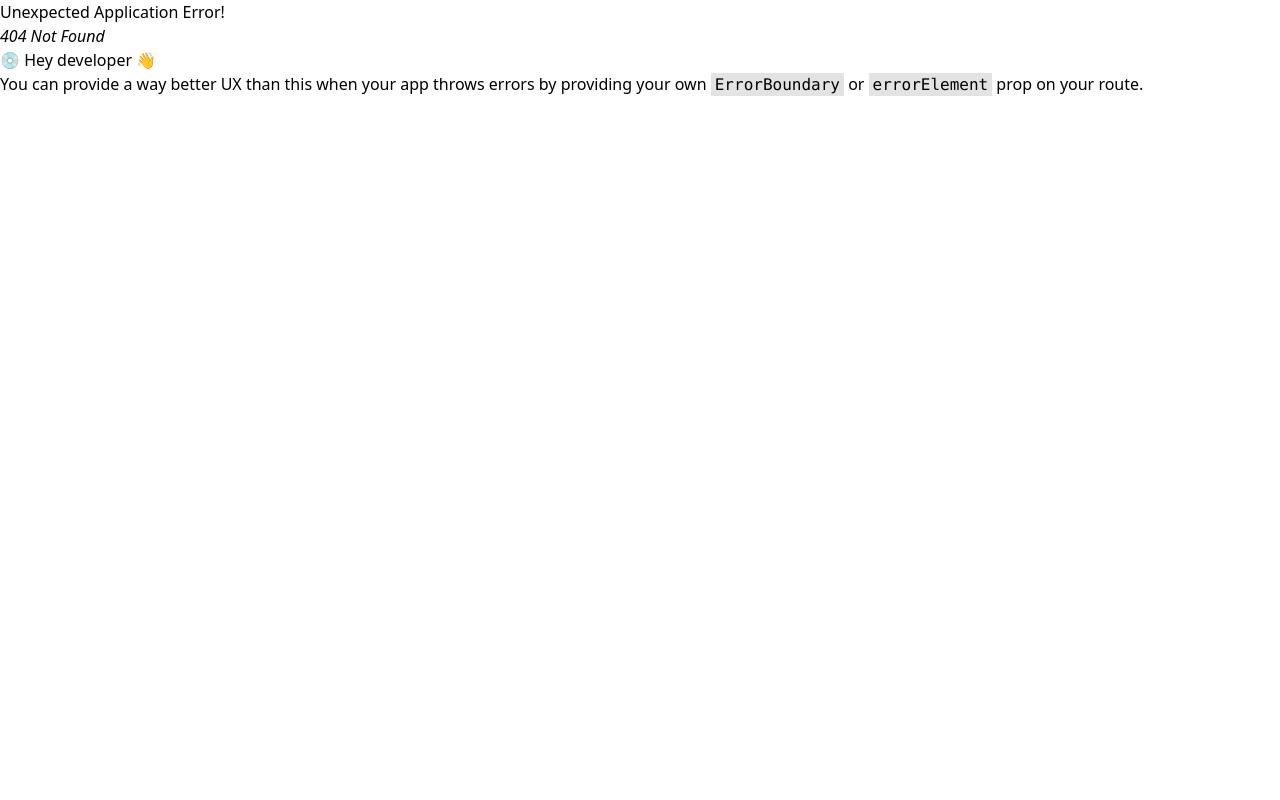
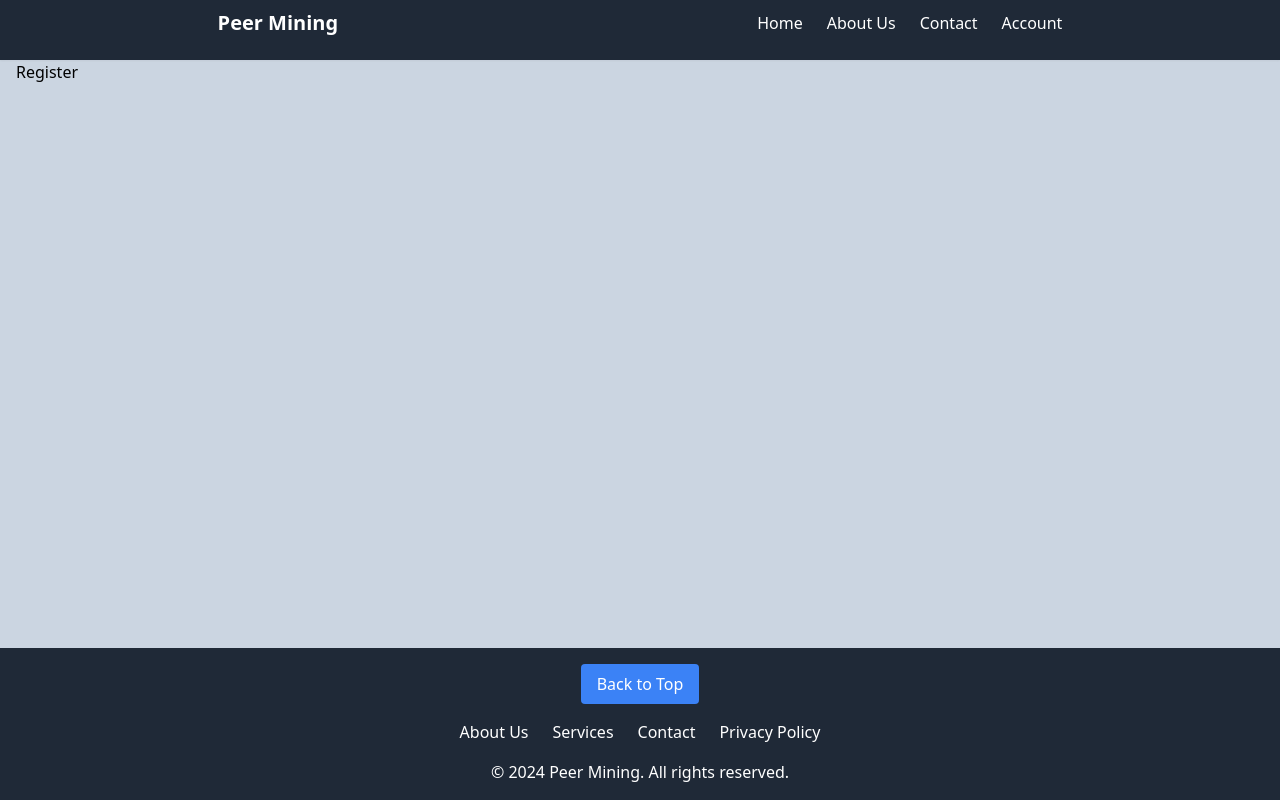
Before and after one commit to Pe-te-r/crypto-site, a React (Vite) app: page /register in a window 1280 px wide. Before the commit this address had no page. Built offline with nearby package versions, Linux system fonts and the light colour scheme.

Commit message:
register start

```diff
--- /dev/null
+++ b/src/pages/Register.tsx
@@ -0,0 +1,9 @@
+import React from 'react'
+
+const Register = () => {
+  return (
+    <div>Register</div>
+  )
+}
+
+export default Register
```
Also changed, not shown: src/App.jsx (+6 -1 lines).
